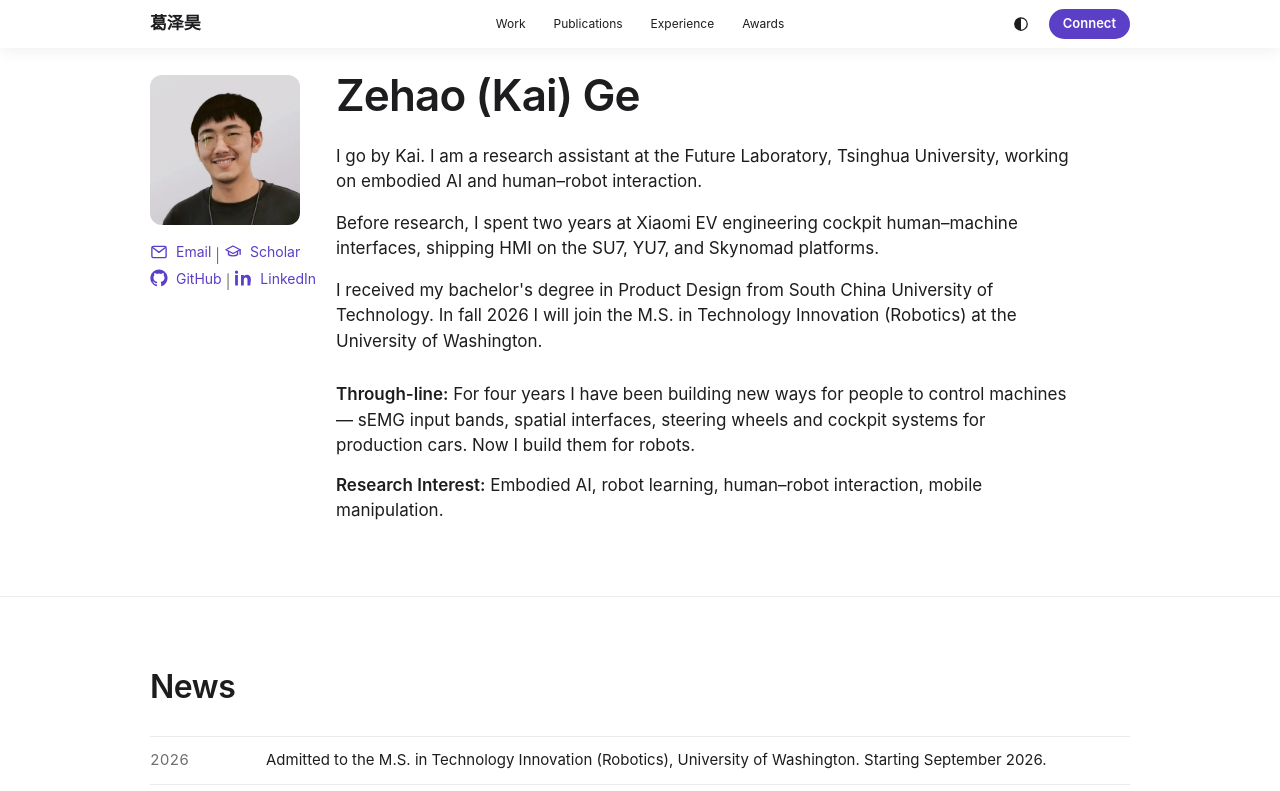
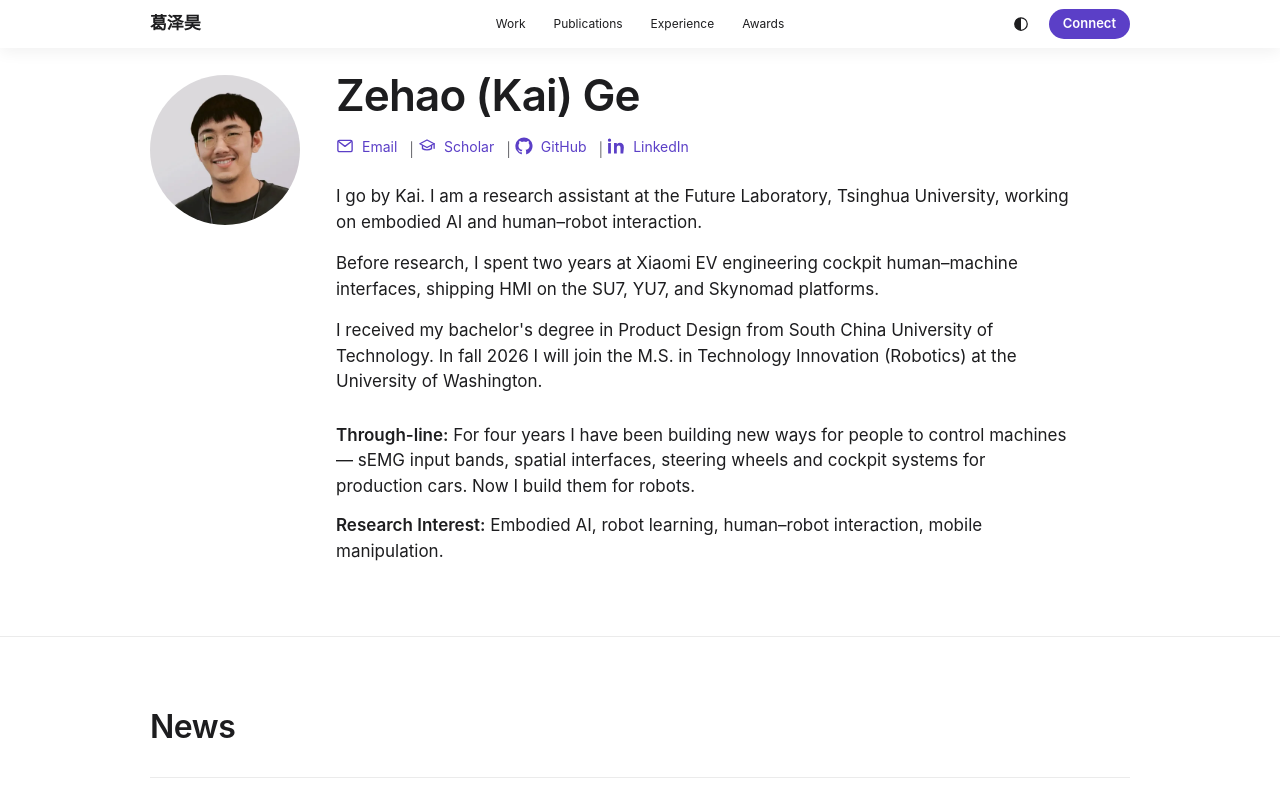
Before and after one commit to zehao-ge/zehao-ge.github.io, a Next.js app: page / in a window 1280 px wide. Shown: the top 791 px of the page. Built offline with nearby package versions, Linux system fonts and the light colour scheme.

Commit message:
Fix homepage contact row and glass navigation

```diff
--- a/src/app/globals.css
+++ b/src/app/globals.css
@@ -10,6 +10,7 @@
   --separator:rgba(0,0,0,.08);
   --pill-hover:#e8e8ed;
   --focus:#5B3FC7;
+  --nav-glass-filter:blur(24px) saturate(180%) brightness(1.02);
 }
 
 html.dark {
@@ -22,6 +23,7 @@
   --separator:rgba(255,255,255,.09);
   --pill-hover:#2c2c2e;
   --focus:#A78BFA;
+  --nav-glass-filter:blur(24px) saturate(200%) brightness(1.05);
 }
 
 * { box-sizing:border-box; }
@@ -51,19 +53,21 @@
 .entity-todo,.todo-inline-link { color:inherit; text-decoration:underline dotted var(--text-secondary); text-underline-offset:3px; }
 .entity-todo sup,.todo-inline-link sup { margin-left:3px; color:var(--text-secondary); font-size:8px; font-weight:600; letter-spacing:.03em; text-decoration:none; }
 
-.nav-shell { position:fixed; z-index:100; inset:0 0 auto; height:48px; border:0; background:rgba(255,255,255,.62); backdrop-filter:blur(24px) saturate(180%) brightness(1.02); -webkit-backdrop-filter:blur(24px) saturate(180%) brightness(1.02); box-shadow:inset 0 -1px 0 rgba(0,0,0,0),0 4px 16px rgba(0,0,0,.06); transition:box-shadow .2s ease; }
+.nav-shell { position:fixed; z-index:100; inset:0 0 auto; height:48px; border:0; background:transparent; box-shadow:inset 0 -1px 0 rgba(0,0,0,0),0 4px 16px rgba(0,0,0,.06); transition:box-shadow .2s ease; }
+.nav-glass { position:absolute; z-index:0; inset:0; pointer-events:none; background:rgba(255,255,255,.62); }
 .nav-shell.nav-scrolled { box-shadow:inset 0 -1px 0 rgba(0,0,0,.04),0 4px 16px rgba(0,0,0,.06); }
-html.dark .nav-shell { background:rgba(28,26,38,.55); backdrop-filter:blur(24px) saturate(200%) brightness(1.05); -webkit-backdrop-filter:blur(24px) saturate(200%) brightness(1.05); box-shadow:inset 0 -1px 0 rgba(255,255,255,0),0 6px 20px rgba(0,0,0,.28); }
+html.dark .nav-shell { box-shadow:inset 0 -1px 0 rgba(255,255,255,0),0 6px 20px rgba(0,0,0,.28); }
+html.dark .nav-glass { background:rgba(28,26,38,.55); }
 html.dark .nav-shell.nav-scrolled { box-shadow:inset 0 -1px 0 rgba(255,255,255,.05),0 6px 20px rgba(0,0,0,.28); }
 @supports not ((backdrop-filter:blur(1px)) or (-webkit-backdrop-filter:blur(1px))) {
-  .nav-shell { background:rgba(255,255,255,.92); }
-  html.dark .nav-shell { background:rgba(22,22,23,.92); }
+  .nav-glass { background:rgba(255,255,255,.92); }
+  html.dark .nav-glass { background:rgba(22,22,23,.92); }
 }
 @media (prefers-reduced-transparency:reduce) {
-  .nav-shell { background:rgba(255,255,255,.92); backdrop-filter:none; -webkit-backdrop-filter:none; }
-  html.dark .nav-shell { background:rgba(22,22,23,.92); backdrop-filter:none; -webkit-backdrop-filter:none; }
+  .nav-glass { background:rgba(255,255,255,.92); backdrop-filter:none!important; -webkit-backdrop-filter:none!important; }
+  html.dark .nav-glass { background:rgba(22,22,23,.92); }
 }
-.nav-inner { height:100%; display:flex; align-items:center; }
+.nav-inner { position:relative; z-index:1; height:100%; display:flex; align-items:center; }
 .nav-brand-slot { flex:1; display:flex; align-items:center; }
 .nav-name { display:inline-flex; width:82px; height:32px; align-items:center; padding:0 2px; margin-left:-2px; font-size:17px; font-weight:600; letter-spacing:-.01em; }
 .nav-name-switch { position:relative; display:grid; width:100%; overflow:hidden; }
@@ -100,10 +104,10 @@
 .profile-header { padding-top:72px; padding-bottom:72px; }
 .profile-grid { display:grid; grid-template-columns:150px minmax(0,1fr); gap:36px; align-items:flex-start; }
 .profile-aside { width:150px; padding-top:3px; }
-.portrait-frame,.portrait-placeholder { width:150px; aspect-ratio:1; border-radius:12px; overflow:hidden; }
+.portrait-frame,.portrait-placeholder { width:150px; aspect-ratio:1; border-radius:50%; overflow:hidden; }
 .portrait-link { position:relative; display:block; cursor:pointer; transform:scale(1); box-shadow:none; transition:transform 400ms cubic-bezier(.22,1,.36,1),box-shadow 400ms cubic-bezier(.22,1,.36,1); }
 .portrait-frame img { display:block; width:100%; height:100%; object-fit:cover; }
-.portrait-inset { position:absolute; inset:0; border-radius:12px; pointer-events:none; opacity:0; transition:opacity 400ms cubic-bezier(.22,1,.36,1),box-shadow 400ms cubic-bezier(.22,1,.36,1); }
+.portrait-inset { position:absolute; inset:0; border-radius:50%; pointer-events:none; opacity:0; transition:opacity 400ms cubic-bezier(.22,1,.36,1),box-shadow 400ms cubic-bezier(.22,1,.36,1); }
 @media (hover:hover) {
   .portrait-link:hover { transform:scale(1.04); box-shadow:none; }
   .portrait-link:hover .portrait-inset { opacity:1; box-shadow:inset 0 0 26px 5px rgba(0,0,0,.28); }
@@ -133,9 +137,8 @@
 .inline-link-row { display:flex; flex-wrap:wrap; gap:5px 8px; margin-top:16px; font-size:14px; }
 .inline-link-item { display:inline-flex; gap:0; align-items:baseline; }
 .link-separator { margin:0 4px; color:var(--text-secondary); }
-.profile-link-rows { display:grid; width:100%; gap:2px; margin-top:16px; }
-.profile-link-rows .inline-link-row { display:block; width:100%; margin-top:0; line-height:1.5; white-space:nowrap; }
-.profile-link-rows .inline-link-item { display:inline; }
+.profile-link-rows { width:fit-content; max-width:100%; margin-top:16px; }
+.profile-link-rows .inline-link-row { flex-wrap:nowrap; width:max-content; max-width:100%; margin-top:0; line-height:1.5; white-space:nowrap; }
 
 .news-list { list-style:none; margin:32px 0 0; padding:0; border-top:1px solid var(--separator); }
 .news-row { display:grid; grid-template-columns:92px minmax(0,1fr); gap:24px; padding:12px 0; border-bottom:1px solid var(--separator); font-size:15px; }
@@ -286,6 +289,7 @@
   .profile-grid { grid-template-columns:110px minmax(0,1fr); gap:16px; }
   .profile-aside { width:110px; padding-top:2px; }
   .profile-link-rows { font-size:13px; }
+  .profile-link-rows .inline-link-row { flex-wrap:wrap; width:auto; white-space:normal; }
   .link-separator { margin:0 3px; }
   .portrait-frame,.portrait-placeholder { width:110px; }
   .profile-bio { margin-top:20px; }
--- a/src/components/Nav.tsx
+++ b/src/components/Nav.tsx
@@ -140,6 +140,14 @@
 
   return (
     <header ref={headerRef} className={`nav-shell${scrolled ? " nav-scrolled" : ""}`}>
+      <span
+        className="nav-glass"
+        aria-hidden="true"
+        style={{
+          backdropFilter: "var(--nav-glass-filter)",
+          WebkitBackdropFilter: "var(--nav-glass-filter)",
+        }}
+      />
       <nav className="nav-inner site-container" aria-label={site.ui.primaryNavigation}>
         <div className="nav-brand-slot">
           <a
--- a/src/components/ProfileHeader.tsx
+++ b/src/components/ProfileHeader.tsx
@@ -23,12 +23,12 @@
             )}
             <span className="portrait-inset" aria-hidden="true" />
           </a>
-          <div className="profile-link-rows">
-            {site.header.links.map((row) => <InlineLinkRow links={row} key={row[0].label} />)}
-          </div>
         </div>
         <div className="profile-copy">
           <ParticleName />
+          <div className="profile-link-rows">
+            <InlineLinkRow links={site.header.links} />
+          </div>
           {site.header.bio.map((paragraph) => <p className="profile-bio" key={paragraph}><EntityText text={paragraph} /></p>)}
           <div className="profile-statements">
             {site.header.statements.map((statement) => (
--- a/src/content/site.ts
+++ b/src/content/site.ts
@@ -216,15 +216,11 @@
       },
     ],
     links: [
-      [
-        { label: "Email", href: "mailto:thehowge88@gmail.com", icon: "email" },
-        { label: "Scholar", href: "https://scholar.google.com/citations?user=RiJNvesAAAAJ", icon: "scholar" },
-      ],
-      [
-        { label: "GitHub", href: "https://github.com/zehao-ge", icon: "github" },
-        { label: "LinkedIn", href: "https://www.linkedin.com/in/zehao-ge-7a7a88296/", icon: "linkedin" },
-      ],
-    ] satisfies readonly (readonly LinkItem[])[],
+      { label: "Email", href: "mailto:thehowge88@gmail.com", icon: "email" },
+      { label: "Scholar", href: "https://scholar.google.com/citations?user=RiJNvesAAAAJ", icon: "scholar" },
+      { label: "GitHub", href: "https://github.com/zehao-ge", icon: "github" },
+      { label: "LinkedIn", href: "https://www.linkedin.com/in/zehao-ge-7a7a88296/", icon: "linkedin" },
+    ] satisfies readonly LinkItem[],
   },
   news: {
     heading: "News",
```
